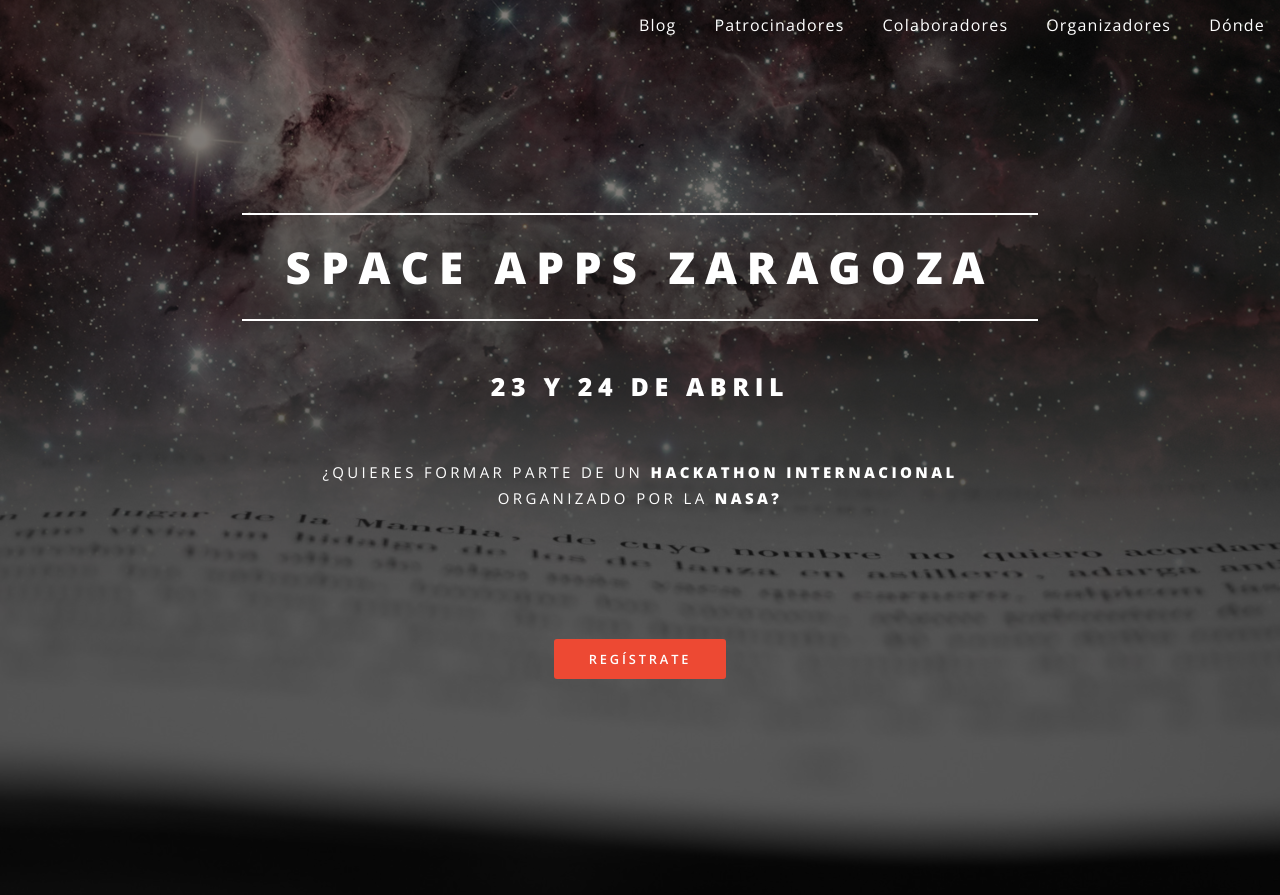
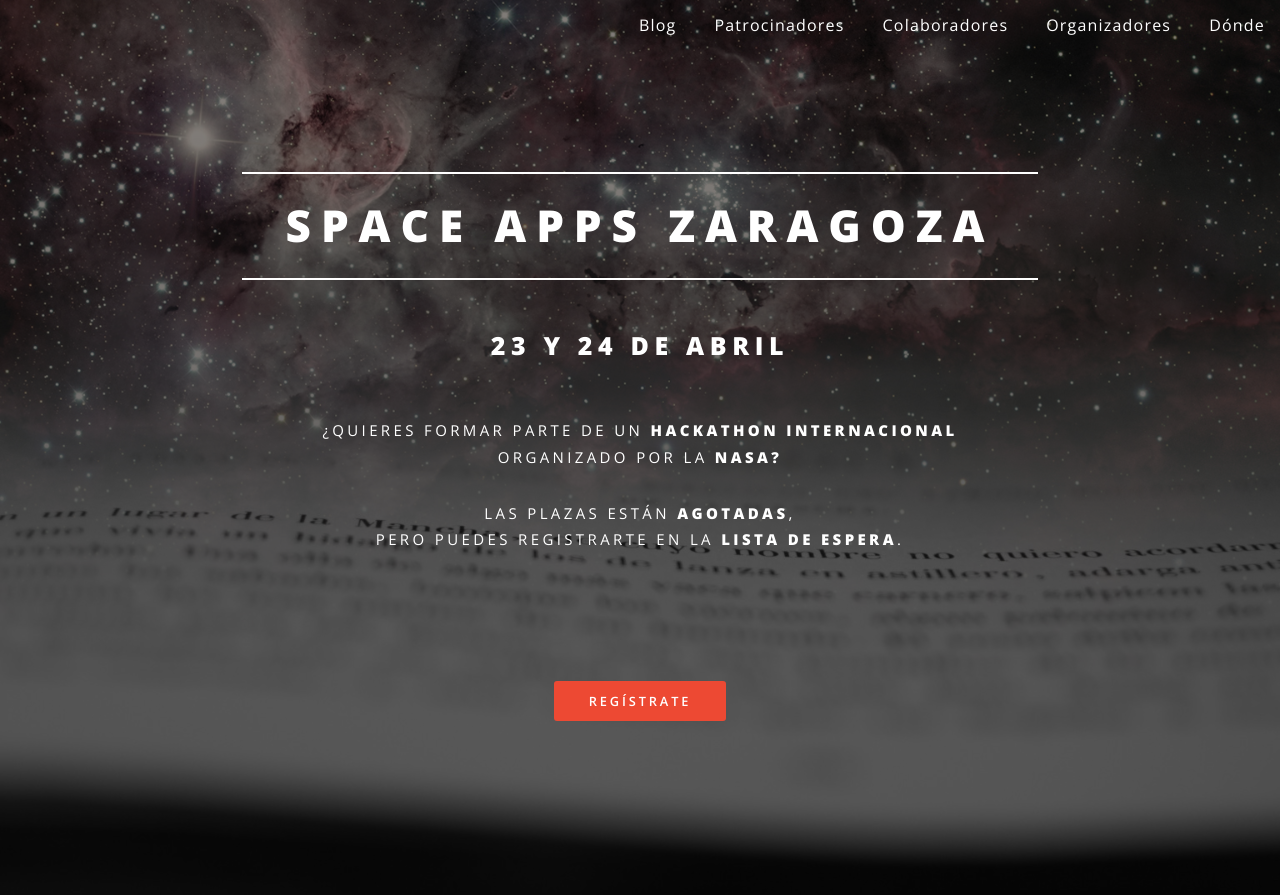
Before and after one commit to spaceappszgz/spaceappszgz.github.io, a Jekyll site: the page built from index.html, in a window 1280 px wide and 900 px high. Shown: the top 895 px of the window. Built offline with Jekyll 4.4.1, drawn with Linux system fonts in a browser that asks for light colours; some web fonts are replaced.

Commit message:
plazas agotadas

```diff
--- a/index.html
+++ b/index.html
@@ -7,6 +7,7 @@ layout: landing
         <h2>{{ site.title }}</h2>
         <h3>{{ site.description | markdownify }}</h3>
         <p class="call-action">¿Quieres formar parte de un <span style="font-weight: bold">hackathon internacional</span> <br/> organizado por la <span style="font-weight: bold">NASA?</span>
+            <p class="call-action">Las plazas están <span style="font-weight: bold">agotadas</span>, <br/>pero puedes registrarte en la <span style="font-weight: bold">lista de espera</span>.</p>
         <div class="sign"><a href="https://2016.spaceappschallenge.org/locations/zaragoza-spain" class="button special">Regístrate</a></div>
     </div>
     <!--<a href="#one" class="more scrolly">Más Información</a>-->
```
